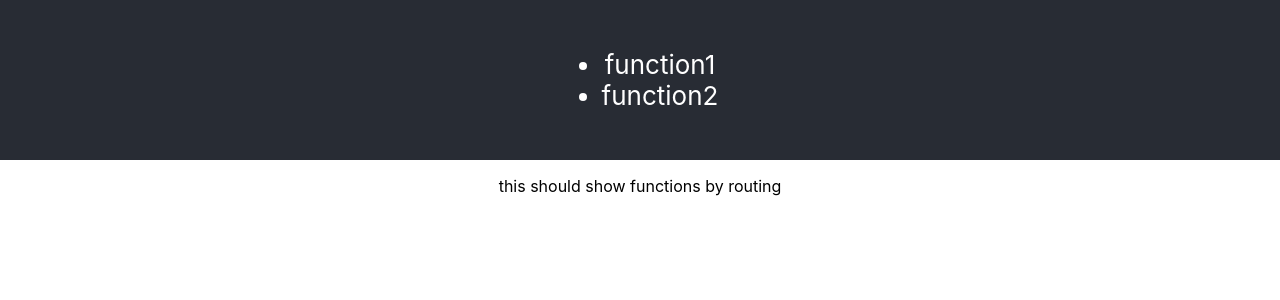
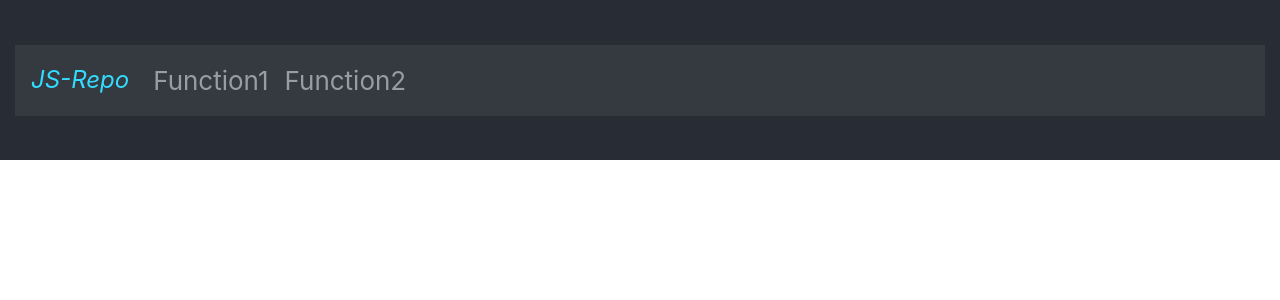
Before and after one commit to arctdav/js-repo, a React (Create React App) app: page / in a window 1280 px wide. Shown: the top 300 px of the page. Built offline with nearby package versions, Linux system fonts and the light colour scheme.

Commit message:
main interface

```diff
--- a/package.json
+++ b/package.json
@@ -6,8 +6,11 @@
     "@testing-library/jest-dom": "^4.2.4",
     "@testing-library/react": "^9.4.0",
     "@testing-library/user-event": "^7.2.1",
+    "bootstrap": "^4.4.1",
     "react": "^16.12.0",
+    "react-bootstrap": "^1.0.0-beta.16",
     "react-dom": "^16.12.0",
+    "react-router-dom": "^5.1.2",
     "react-scripts": "3.3.0"
   },
   "scripts": {
--- a/src/App.js
+++ b/src/App.js
@@ -1,18 +1,57 @@
 import React from 'react';
 import './App.css';
+import { Navbar } from 'react-bootstrap';
+import { Nav } from 'react-bootstrap';
+import { NavDropdown } from 'react-bootstrap';
+import { Row } from 'react-bootstrap';
+import { Col } from 'react-bootstrap';
+import Container from 'react-bootstrap/Container'
+
+import {
+  BrowserRouter as Router,
+  Switch,
+  Route,
+  Link,
+  useParams
+} from "react-router-dom";
 
 function App() {
   return (
-    <div className="App">
-      <header className="App-header">
-        <ul>
-          <li>function1</li>
-          <li>function2</li>
-        </ul>
-      </header>
-      <p>this should show functions by routing</p>
-    </div>
+    <Router>
+      <div className="App">
+        <header className="App-header">
+          <Container fluid>
+            <Row>
+              <Col>
+                <Navbar collapseOnSelect expand="lg" bg="dark" variant="dark">
+                  <Navbar.Brand style={{fontSize: 24, fontStyle: 'oblique', color: '#33DCFF'}} href="home">JS-Repo</Navbar.Brand>
+                  <Navbar.Toggle aria-controls="responsive-navbar-nav" />
+                  <Navbar.Collapse id="responsive-navbar-nav">
+                    <Nav className="mr-auto">
+                      <Nav.Link href="f1">Function1</Nav.Link>
+                      <Nav.Link href="f2">Function2</Nav.Link>
+                    </Nav>
+                  </Navbar.Collapse>
+                </Navbar>
+              </Col>
+            </Row>
+          </Container>
+        </header>
+        <Switch>
+          <Route path="/:id" children = {<Child />} />
+        </Switch>
+      </div>
+    </Router>
   );
 }
 
 export default App;
+
+function Child() {
+  let { id } = useParams();
+  return (
+    <div>
+      <h1>ID: {id}</h1>
+    </div>
+  )
+}
--- a/src/index.js
+++ b/src/index.js
@@ -3,6 +3,7 @@ import ReactDOM from 'react-dom';
 import './index.css';
 import App from './App';
 import * as serviceWorker from './serviceWorker';
+import 'bootstrap/dist/css/bootstrap.min.css';
 
 ReactDOM.render(<App />, document.getElementById('root'));
 
```
Also changed, not shown: 1 other file (tests, documents, lock files or other folders).
